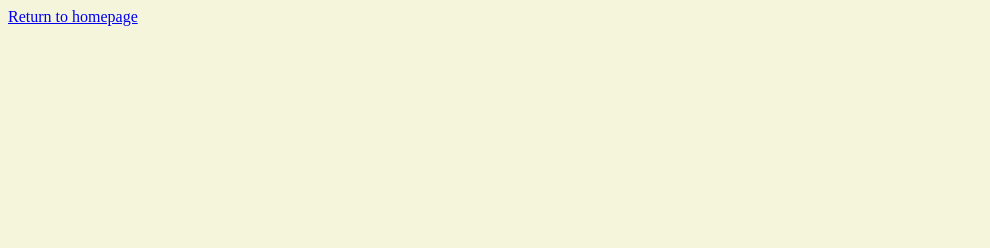
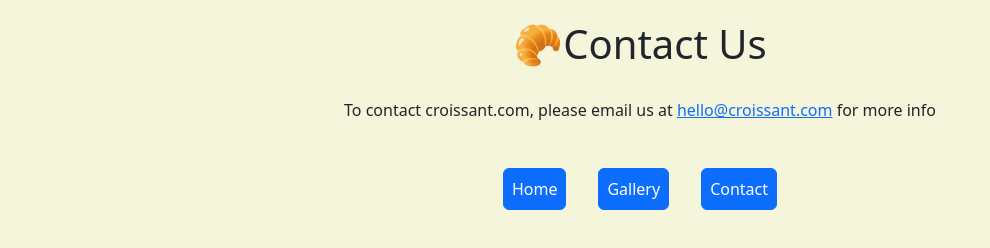
Before and after one commit to Chelsjavis/croissant, a plain HTML site: page contact.html in a window 1280 px wide. Shown: the whole page, without its empty margins (0-990 px from the left). Drawn offline with nearby package versions, Linux system fonts and the light colour scheme.

Commit message:
Updating gallery and contact pages

```diff
--- a/contact.html
+++ b/contact.html
@@ -3,10 +3,29 @@
   <head>
     <meta charset="UTF-8" />
     <meta name="viewport" content="width=device-width, initial-scale=1.0" />
+    <link
+      href="https://cdn.jsdelivr.net/npm/bootstrap@5.3.7/dist/css/bootstrap.min.css"
+      rel="stylesheet"
+      integrity="sha384-LN+7fdVzj6u52u30Kp6M/trliBMCMKTyK833zpbD+pXdCLuTusPj697FH4R/5mcr"
+      crossorigin="anonymous"
+    />
     <link rel="stylesheet" href="/styles/style.css" />
     <title>Document</title>
   </head>
   <body>
-    <a href="/">Return to homepage</a>
+    <h1 class="text-center">🥐Contact Us</h1>
+    <p>
+      To contact croissant.com, please email us at
+      <a href="mailto:hello@croissant.com">hello@croissant.com</a> for more info
+    </p>
+    <div class="container d-flex justify-content-center">
+      <div><a href="/" class="btn btn-primary p-2 m-3">Home</a></div>
+      <div>
+        <a href="/photo.html" class="btn btn-primary p-2 m-3">Gallery</a>
+      </div>
+      <div>
+        <a href="/contact.html" class="btn btn-primary p-2 m-3">Contact</a>
+      </div>
+    </div>
   </body>
 </html>
--- a/styles/style.css
+++ b/styles/style.css
@@ -1,3 +1,14 @@
 body {
   background-color: beige;
 }
+
+p {
+  display: block;
+  margin: 30px auto;
+  text-align: center;
+  max-width: 600px;
+}
+
+h1 {
+  margin: 20px;
+}
```
Also changed, not shown: index.html (+1 -1 lines), photo.html (+34 -3 lines), 4 other files.
